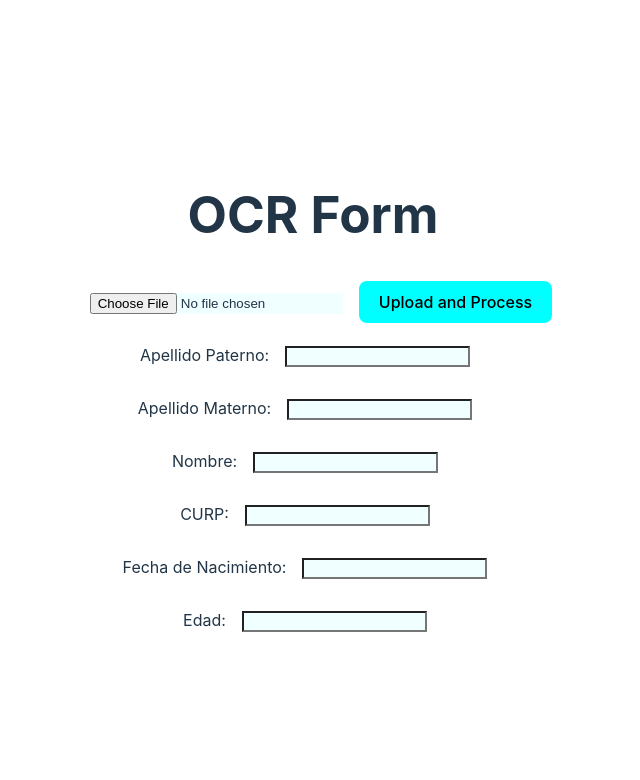
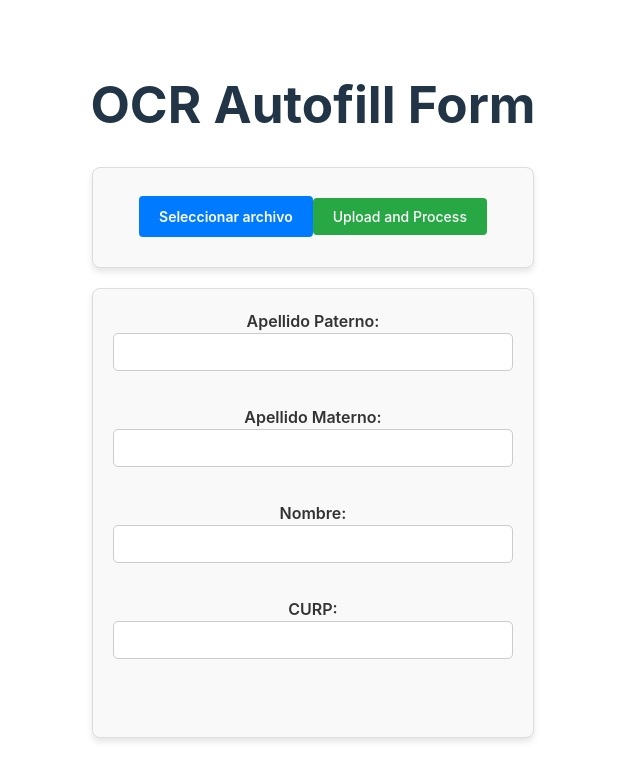
Before and after one commit to Cristianr5888/ocr_api2, a React (Vite) app: page / in a window 1280 px wide. Shown: the top 780 px of the page, without its empty margins (327-967 px from the left). Built offline with nearby package versions, Linux system fonts and the light colour scheme.

Commit message:
styles added

```diff
--- a/index.html
+++ b/index.html
@@ -4,7 +4,7 @@
     <meta charset="UTF-8" />
     <link rel="icon" type="image/svg+xml" href="/vite.svg" />
     <meta name="viewport" content="width=device-width, initial-scale=1.0" />
-    <title>OCR credentials</title>
+    <title>OCR Autofill forms</title>
   </head>
   <body>
     <div id="root"></div>
--- a/src/App.css
+++ b/src/App.css
@@ -43,13 +43,80 @@
 .submit-button {
   background-color: aqua;
 }
+
+/* Contenedor principal del formulario */
+form {
+  max-width: 400px;
+  margin: 20px auto;
+  padding: 20px;
+  background-color: #f9f9f9;
+  border: 1px solid #ddd;
+  border-radius: 8px;
+  box-shadow: 0 4px 6px rgba(0, 0, 0, 0.1);
+}
+
+/* Etiquetas del formulario */
 label {
+  display: block;
+  font-size: 16px;
+  font-weight: 600;
+  color: #333;
+  margin-bottom: 10px;
+}
+
+/* Campos de entrada */
+input[type="text"] {
+  width: 100%;
+  padding: 10px;
+  font-size: 14px;
+  border: 1px solid #ccc;
   border-radius: 5px;
+  outline: none;
+  box-sizing: border-box;
+  transition: border-color 0.3s ease;
+}
 
+/* Efecto hover y focus en el input */
+input[type="text"]:hover,
+input[type="text"]:focus {
+  border-color: #007bff;
+}
+
+/* Espaciado entre etiquetas */
+label + label {
   margin-top: 15px;
-  gap: 15px;
 }
-input {
-  background-color: azure;
-  margin: 16px;
+
+/* Estilo del label personalizado */
+.custom-file-label {
+  display: inline-block;
+  background-color: #007bff;
+  color: #fff;
+  padding: 10px 20px;
+  font-size: 14px;
+  border-radius: 4px;
+  cursor: pointer;
+  text-align: center;
+  transition: background-color 0.3s ease;
 }
+
+.custom-file-label:hover {
+  background-color: #0056b3;
+}
+
+/* Botón de enviar */
+.submit-button {
+  margin-top: 10px;
+  background-color: #28a745;
+  color: #fff;
+  padding: 10px 20px;
+  border: none;
+  border-radius: 4px;
+  font-size: 14px;
+  cursor: pointer;
+  transition: background-color 0.3s ease;
+}
+
+.submit-button:hover {
+  background-color: #218838;
+}
--- a/src/App.jsx
+++ b/src/App.jsx
@@ -5,7 +5,7 @@ function App() {
   return (
     <div className="App">
       <header className="App-header">
-        <h1>OCR Form</h1>
+        <h1>OCR Autofill Form</h1>
         <OCRForm />
       </header>
     </div>
--- a/src/OCRForm.jsx
+++ b/src/OCRForm.jsx
@@ -143,7 +143,9 @@ const OCRForm = () => {
         }
       });
 
-      formValues.fechaNac = calcularEdadYFechaNacimiento(formValues.fechaNacimiento);
+      formValues.fechaNac = calcularEdadYFechaNacimiento(
+        formValues.fechaNacimiento
+      );
 
       // Validar y corregir valores basados en la CURP
       function obtenerPrimeraVocal(texto) {
@@ -159,7 +161,9 @@ const OCRForm = () => {
         const cuartoCaracter = curp.slice(3, 4); // Primer carácter del nombre
 
         // Validar Apellido Paterno
-        const primeraVocalApellidoPaterno = obtenerPrimeraVocal(formValues.apellidoPaterno || "");
+        const primeraVocalApellidoPaterno = obtenerPrimeraVocal(
+          formValues.apellidoPaterno || ""
+        );
         if (
           !formValues.apellidoPaterno.startsWith(primerCaracter) ||
           primeraVocalApellidoPaterno !== segundoCaracter
@@ -207,13 +211,10 @@ const OCRForm = () => {
         }
       }
 
-
       // Llamar a la validación después de procesar los valores
       validarYCorregirCampos(newFormValues);
 
       console.log("Valores finales:", newFormValues);
-
-
 
       setFormValues(newFormValues);
     } catch (error) {
@@ -229,7 +230,20 @@ const OCRForm = () => {
   return (
     <div>
       <form onSubmit={handleSubmit}>
-        <input type="file" accept="image/*" onChange={handleFileChange} />
+        {/* Input oculto */}
+        <input
+          type="file"
+          id="file-upload"
+          accept="image/*"
+          onChange={handleFileChange}
+          style={{ display: "none" }}
+        />
+
+        {/* Label personalizado */}
+        <label htmlFor="file-upload" className="custom-file-label">
+          Seleccionar archivo
+        </label>
+
         <button type="submit" className="submit-button">
           Upload and Process
         </button>
@@ -283,7 +297,7 @@ const OCRForm = () => {
           />
         </label>
         <br />
-        <label>
+        {/* <label>
           Fecha de Nacimiento:
           <input
             type="text"
@@ -291,9 +305,9 @@ const OCRForm = () => {
             value={formValues.fechaNac}
             onChange={handleInputChange}
           />
-        </label>
+        </label> */}
         <br />
-        <label>
+        {/* <label>
           Edad:
           <input
             type="text"
@@ -301,7 +315,7 @@ const OCRForm = () => {
             value={formValues.edad}
             onChange={handleInputChange}
           />
-        </label>
+        </label> */}
       </form>
     </div>
   );
```
